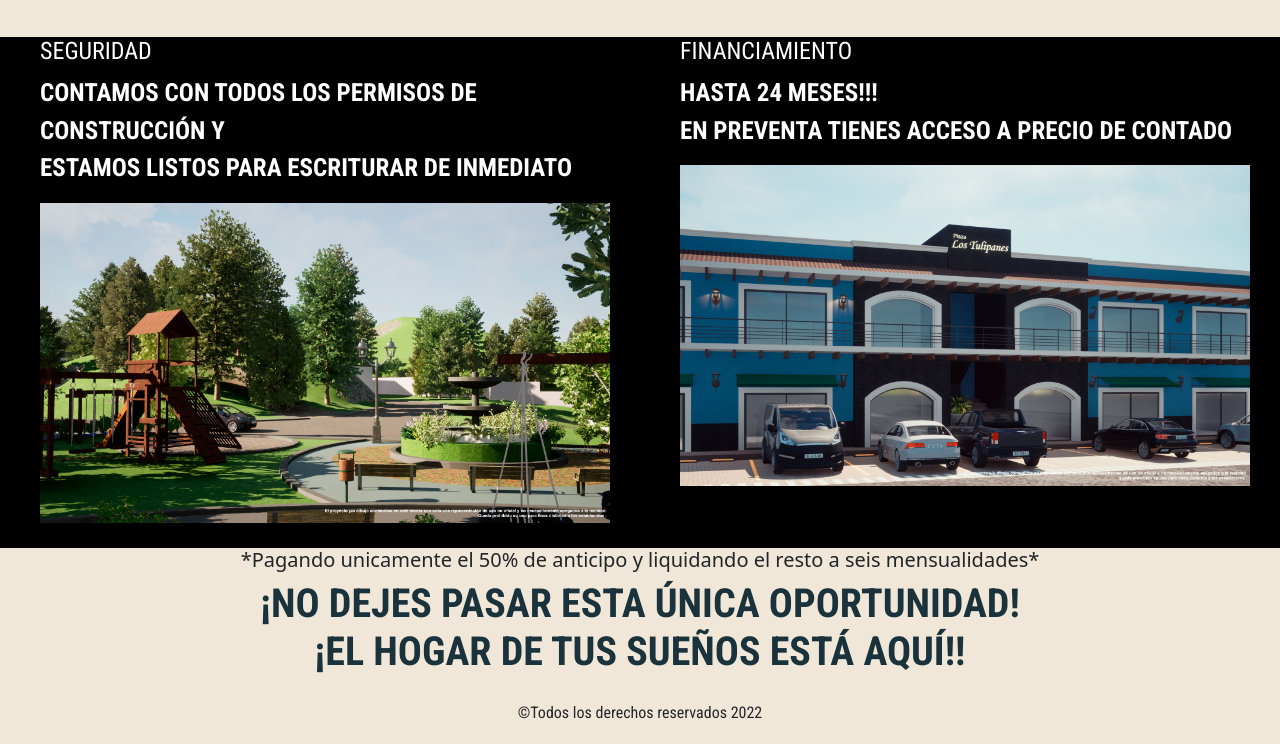
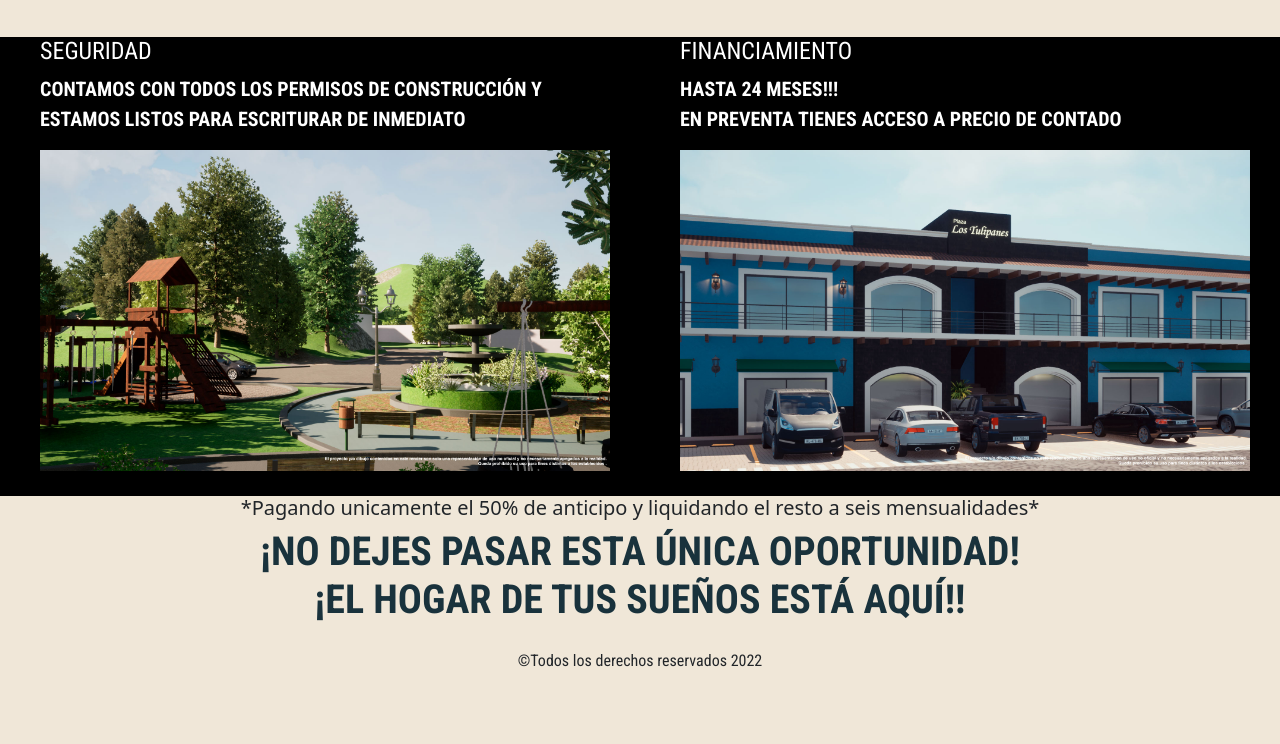
Before and after one commit to SaintMrti/DesafioSaSS, a website: page index.html in a window 1280 px wide. Shown: the part 1049-1793 px from the top of the page. After the commit the page ends 1740 px from the top, so only its background shows below. Drawn offline with nearby package versions, Linux system fonts and the light colour scheme.

Commit message:
actualizamos index section subitulos

```diff
--- a/package.json
+++ b/package.json
@@ -12,6 +12,6 @@
   "license": "ISC",
   "devDependencies": {
     "node-sass": "^7.0.1",
-    "nodemon": "^2.0.15"
+    "nodemon": "^2.0.19"
   }
 }
--- a/scss/components/_section.scss
+++ b/scss/components/_section.scss
@@ -16,6 +16,9 @@
             font-family: 'Roboto Condensed', sans-serif;
             font-weight: bold;
             margin-left: $medida-principal;
+            .index_tx{
+                font-size: $medida-secundaria;
+            }
             .imagen_secundaria{
                 width: 95%;
                 margin-bottom: 25px;
```
Also changed, not shown: css/estilos.css, 1 other file.
